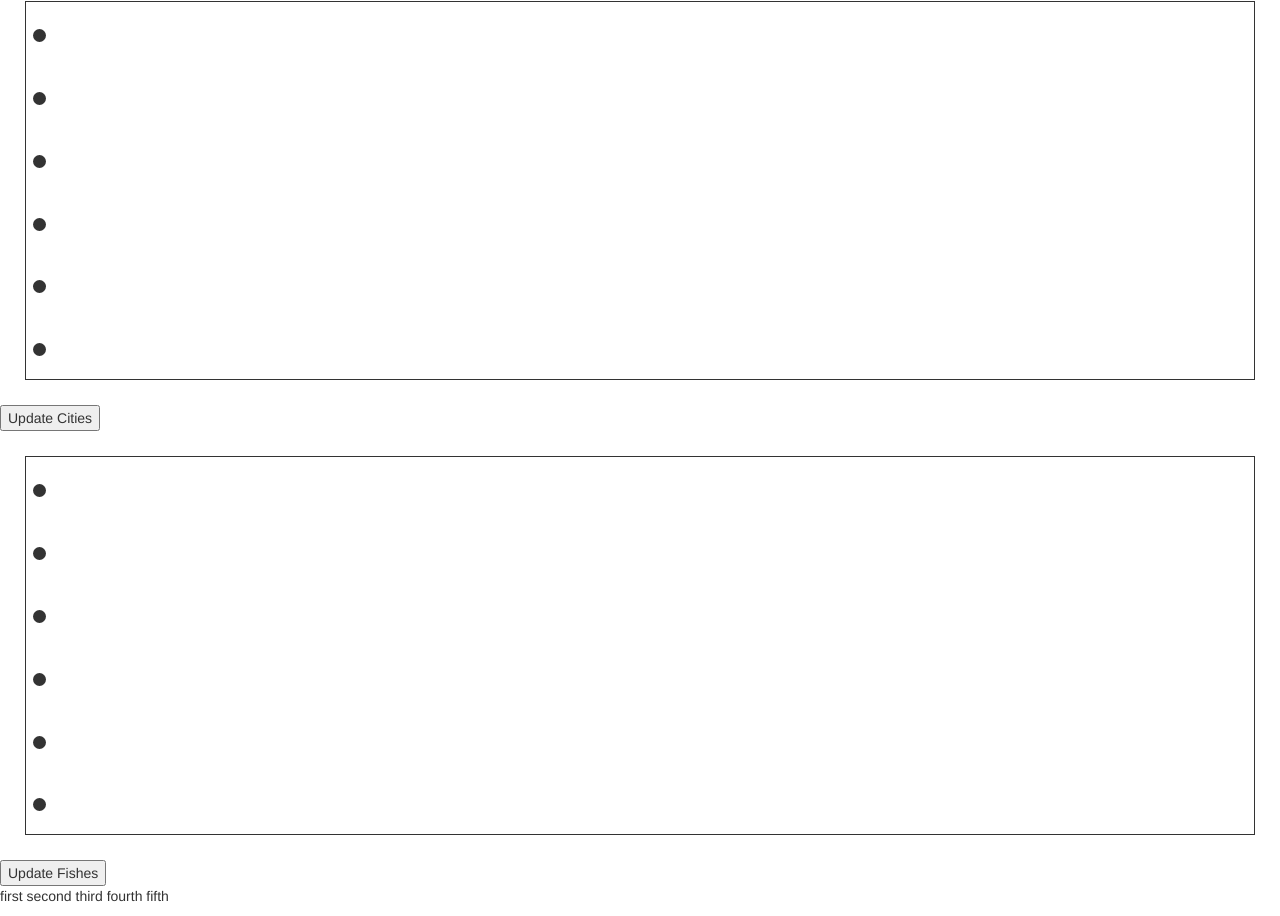
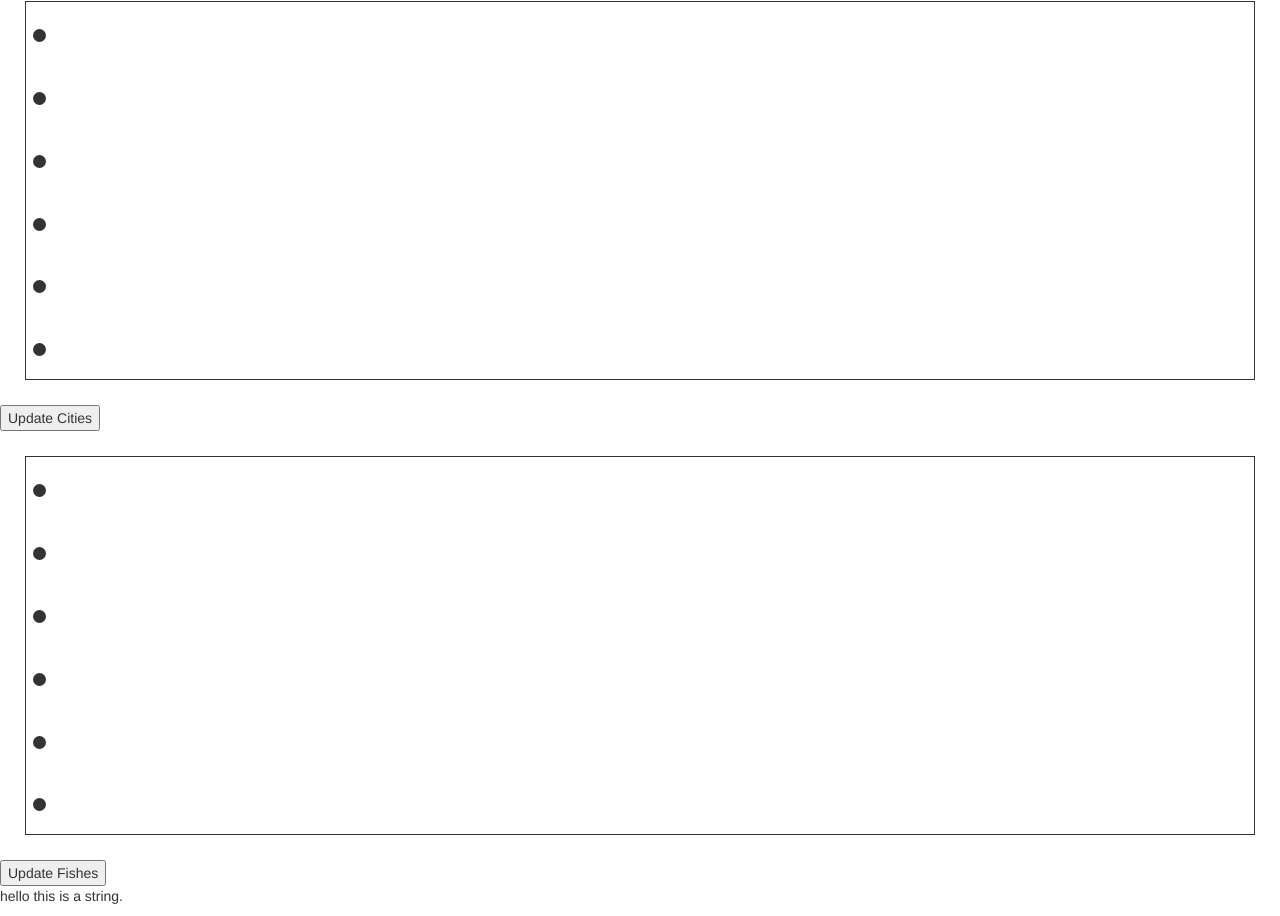
Before and after one commit to ranemagno/javascript-activities, a plain HTML site: page for-loops.html in a window 1280 px wide. Shown: the part 479-1395 px from the top of the page. Drawn offline with nearby package versions, Linux system fonts and the light colour scheme.

Commit message:
yayayayay

```diff
--- a/for-loops.html
+++ b/for-loops.html
@@ -50,11 +50,11 @@
 	<button id="fishUpdate" onclick="updateFishes()">Update Fishes</button>
 
 	<p id="para">
-		<span>first</span>
-		<span>second</span>
-		<span>third</span>
-		<span>fourth</span>
-		<span>fifth</span>
+		<span>1</span>
+		<span>2</span>
+		<span>3</span>
+		<span>4</span>
+		<span>5</span>
 	</p>
 
 
@@ -119,7 +119,8 @@
 			document.addEventListener("DOMContentLoaded", function() {
 				var arrayMix = [1, 2, 3, 'hello ', 12, 55, 'this ', ' is', ' a', true, 89, 'string.', false];
 				var paraSpans = document.querySelectorAll('#para span');
-				console.log(paraSpans);
+				var strings = [];
+				// console.log(paraSpans);
 				for (var i = 0; i < arrayMix.length; i++) {
 					// task 1
 					// var numbers = !isNaN(arrayMix[i])
@@ -135,30 +136,30 @@
 					// 	};
 					// };
 
-					// task 3
+					// task 3 & 4
 					var numbers = isNaN(arrayMix[i])
 					if (numbers && arrayMix[i] != true && arrayMix[i] != false) {
-							console.log(paraSpans[i]);
+							// console.log(paraSpans[i]);
 							// paraSpans[i].textContent = arrayMix[i];
-							// paraSpans[i].innerHtml = arrayMix[i];
-							// paraSpans[i].innerText = arrayMix[i];
-							// paraSpans[i].outerHtml = arrayMix[i];
-							// paraSpans[i].outerText = arrayMix[i];
-					};
+							strings.push(arrayMix[i]);
+					}
 				};
+				for (var i = 0; i < strings.length; i++) {
+					paraSpans[i].textContent = strings[i];
+				}
 
 			});
 
 
 
-			// **Task read and run the code to improve your understanding...open console
+// **Task read and run the code to improve your understanding...open console
 
-			// When the loop first runs var i is set to 0
-			// If i is less than 10 ... increment i by 1 '++'
-			// Loop runs until i IS NOT less than 10 / If i is less than 5 another loope cycle will run
+// When the loop first runs var i is set to 0
+// If i is less than 10 ... increment i by 1 '++'
+// Loop runs until i IS NOT less than 10 / If i is less than 5 another loope cycle will run
+// Below is loop practice
 
 		// $(document).ready(function(){
-
 
 // Ciaran
 			// for (i = 0; i < 6; i++)  {
@@ -258,8 +259,6 @@
 		// runLoopA();
 		// });
 		// End - document ready
-
-
 	</script>
 </body>
 </html>
```
